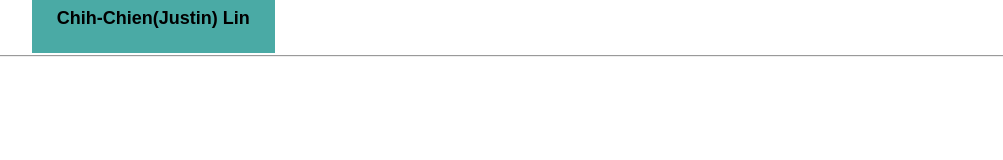
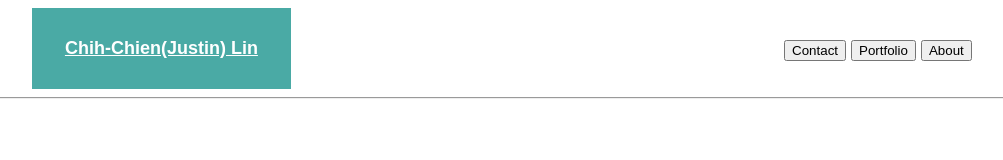
Before and after one commit to Chih-Chien-Lin/Basic-Portfolio, a plain HTML site: page index.html in a window 1280 px wide. Shown: the whole page, without its empty margins (229-1232 px from the left). Drawn offline with Linux system fonts and the light colour scheme.

Commit message:
create top side name and button group

```diff
--- a/assets/css/style.css
+++ b/assets/css/style.css
@@ -6,14 +6,34 @@ h1{
     font-family: 'Georgia', Times, Times New Roman, serif;
     position:absolute;
 }
+
 .margin{
+    position:relative;
     width: 960px;
     font-size: 18px;
     margin-left:20%;
     margin-right:20%;
+    /* height: 80px; */
 }
-yourname{
-    padding: 25px;
-    background-color: #4aaaa5;
 
+a.active{
+    position:relative;
+    background-color:#4aaaa5;
+    color: white;
+    display: block;
+    text-align: center;
+    padding: 30px;
+    margin-right:73%;
+    margin-top:0 auto;
 }
+.button_group{
+    position: relative;
+    background-color: white;
+    border: 1px;
+    color: gray;
+    /* padding smaller than name */
+    padding: 20px;
+    /* stack three buttons from right to left using float right */
+    float:right;
+    margin-top:-70px;
+}
--- a/index.html
+++ b/index.html
@@ -5,11 +5,17 @@
     <link rel="stylesheet" type="text/css" href="assets/css/style.css">
 </head>
 <body>
-    <h1> </h1>
     <div class = 'margin'>
-            <yourname><strong>Chih-Chien(Justin) Lin</strong></yourname>
+        <a href='#' class="active"><strong>Chih-Chien(Justin) Lin</strong></a>
+
+        <!-- here I create button group with the idea from w3school -->
+        <!-- https://www.w3schools.com/howto/tryit.asp?filename=tryhow_css_button_group -->
+        <div class ="button_group">
+            <button>Contact</button>
+            <button>Portfolio</button>
+            <button>About</button>
+        </div>
     </div>
-    <br>
     <hr>
 </body>
 </html>
```
